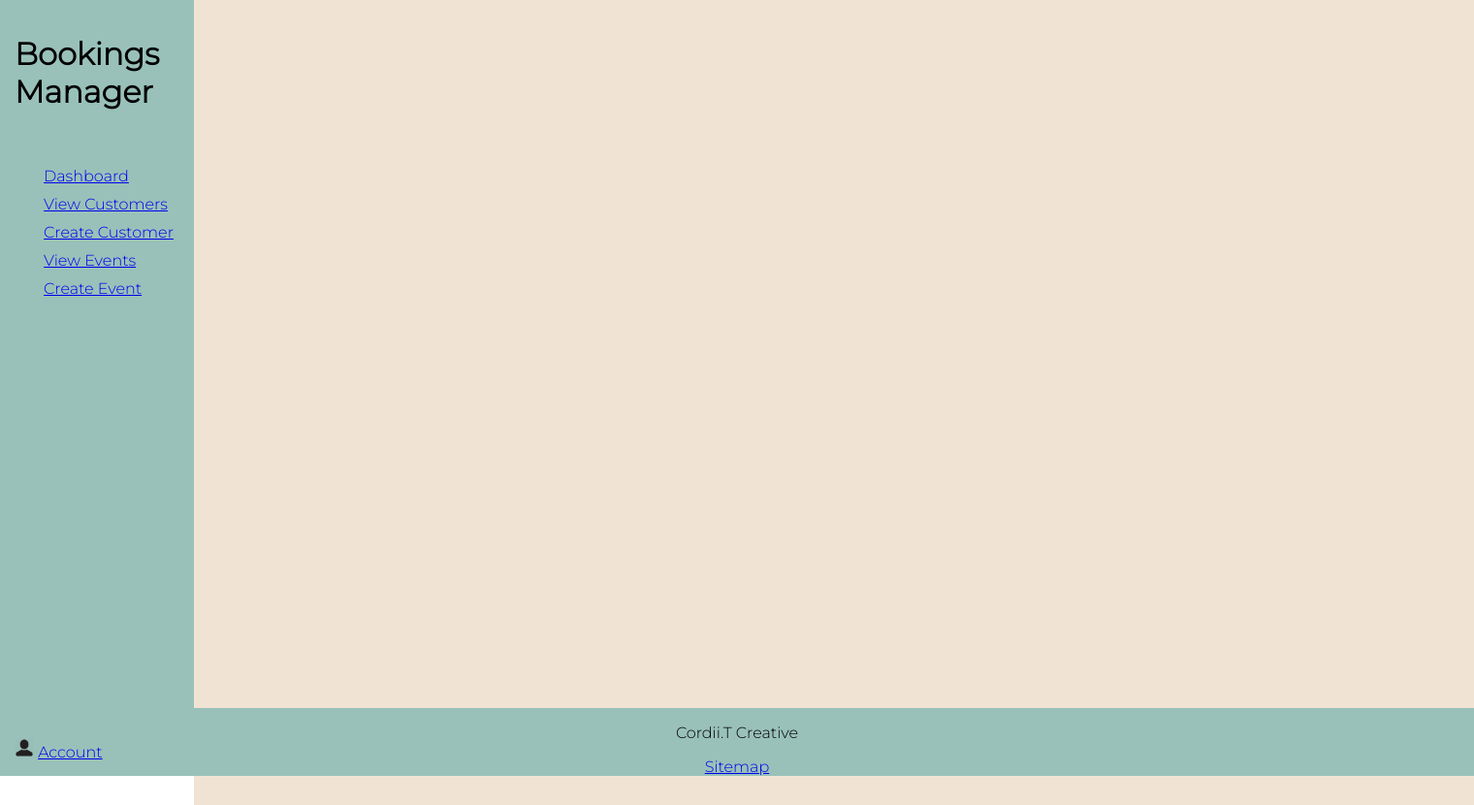
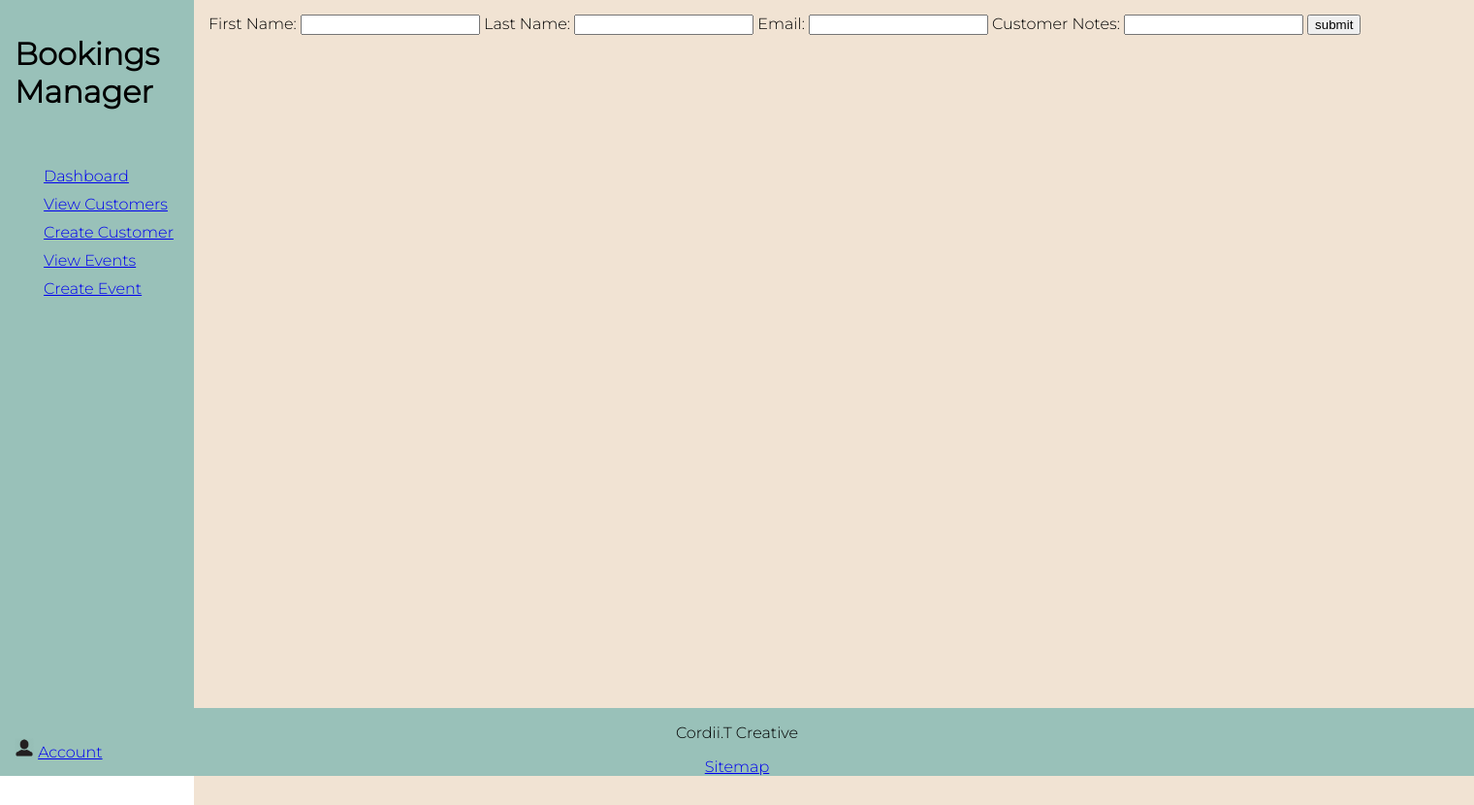
Before and after one commit to CordiiT14/Bookings_Manager, a Flask app: template templates/customers/edit.html in a window 1520 px wide; the page is wider, and only the part inside the window is pictured. Shown: that part at 97% size. Run offline with Flask 2, Linux system fonts and the light colour scheme; the template is opened without the code that fills it, so the values that code supplies are empty.

Commit message:
added edit form to edit.html template

```diff
--- a/controllers/customer_controller.py
+++ b/controllers/customer_controller.py
@@ -29,10 +29,10 @@ def view_customer_details(id):
     customer = customer_repository.select(id)
     return render_template('/customers/view.html', title = customer.full_name(customer), customer = customer)
 
-@customers_blueprint.route('/customers/<id>/edit')
+@customers_blueprint.route('/customers/<id>/edit', methods=['GET'])
 def edit_customer():
-
-    return render_template('/customers/edit.html', title= 'Update Details')
+    customer = customer_repository.select(id)
+    return render_template('/customers/edit.html', title= 'Update Details', customer = customer)
 
 @customers_blueprint.route('/customers/<id>/delete')
 def confirm_delete_customer(id):
--- a/templates/customers/edit.html
+++ b/templates/customers/edit.html
@@ -1,5 +1,19 @@
 {% extends 'base.html' %}
 {% block content %}
 
+<div>
+    <form action="/customers/{{customer.id}}" method="post">
+        <label for="first_name">First Name:</label>
+        <input type="text" id="first_name" name="first_name" value="{{ customer.first_name }}"" required>
+        <label for="last-name">Last Name:</label>
+        <input type="text" id="last_name" name="last_name" value="{{customer.last_name}}" required>
+        <label for="email">Email:</label>
+        <input type="email" id="email" name="email" value="{{customer.email}}" required>
+        <label for="notes">Customer Notes:</label>
+        <input type="text" id="notes" name="notes" value="{{customer.notes}}">
+        <input type="submit" value="submit">
+
+    </form>
+</div>
 
 {% endblock %}
--- a/templates/customers/new.html
+++ b/templates/customers/new.html
@@ -4,11 +4,11 @@
 <div>
     <form action="/customers/new" method="post">
         <label for="first_name">First Name:</label>
-        <input type="text" id="first_name" name="first_name" value="First Name">
+        <input type="text" id="first_name" name="first_name" value="First Name" required>
         <label for="last-name">Last Name:</label>
-        <input type="text" id="last_name" name="last_name" value="Last Name">
+        <input type="text" id="last_name" name="last_name" value="Last Name" required>
         <label for="email">Email:</label>
-        <input type="email" id="email" name="email" value="Email">
+        <input type="email" id="email" name="email" value="Email" required>
         <label for="notes">Customer Notes:</label>
         <input type="text" id="notes" name="notes" value="Add any customer relevant notes here.">
         <input type="submit" value="submit">
```
